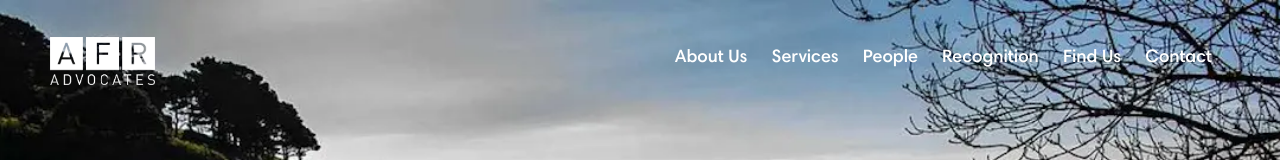
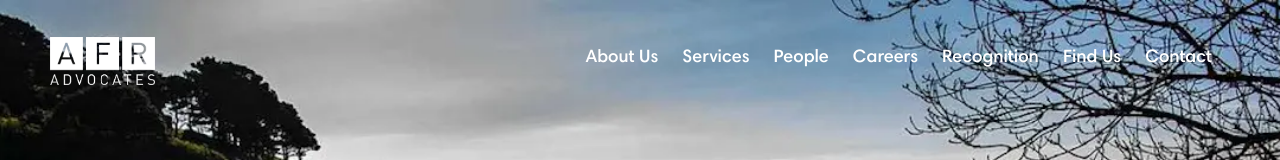
Before and after one commit to FinleyGomezAFR/FinleyGomezAFR.github.io, a plain HTML site: page index.html in a window 1280 px wide. Shown: the top 160 px of the page. Drawn offline with nearby package versions, Linux system fonts and the light colour scheme; no server answers.

Commit message:
Update index.html

```diff
--- a/index.html
+++ b/index.html
@@ -117,6 +117,7 @@
                         <li id="menu-item-209" class="menu-item menu-item-type-post_type menu-item-object-page menu-item-209"><a href="about-us.html">About Us</a></li>
                         <li id="menu-item-208" class="menu-item menu-item-type-post_type menu-item-object-page menu-item-208"><a href="services.html">Services</a></li>
                         <li id="menu-item-207" class="menu-item menu-item-type-post_type menu-item-object-page menu-item-207"><a href="people.html">People</a></li>
+                        <li class="menu-item menu-item-type-taxonomy menu-item-object-category menu-item-1020" id="menu-item-1020"><a href="careers.html">Careers</a></li>
                         <li id="menu-item-206" class="menu-item menu-item-type-post_type menu-item-object-page menu-item-207"><a href="recognition.html">Recognition</a></li>
                         <li id="menu-item-1647" class="menu-item menu-item-type-taxonomy menu-item-object-category menu-item-1020"><a href="https://maps.apple.com/?address=Court%20Place,%20Rue%20du%20Manoir,%20St%20Peter%20Port,%20GY1,%20Guernsey&auid=4048053575758059948&ll=49.456486,-2.536539&lsp=9902&q=AFR%20Advocates&_ext=CjMKBQgEEOEBCgQIBRADCgUIBhCxAQoECAoQAAoECFIQBAoECFUQAAoECFkQBgoFCKQBEAESJim9yF+m47lIQDG8ycG5vVoEwDk7noUCCrtIQEEajYUvcD4EwFAE&t=m">Find Us</a></li>
                         <li id="menu-item-1020" class="menu-item menu-item-type-taxonomy menu-item-object-category menu-item-1020"><a href="contact.html">Contact</a></li>
```
